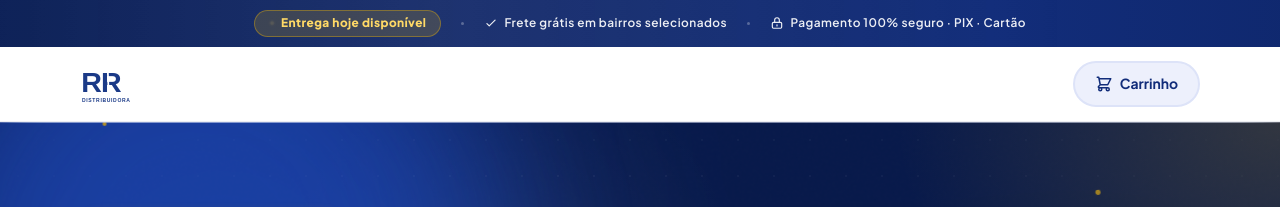
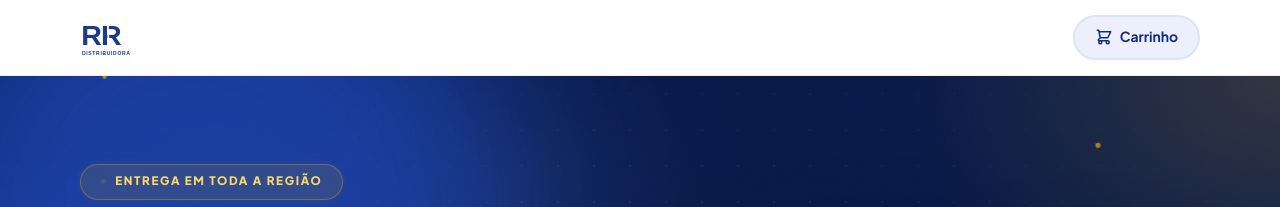
Before and after one commit to alphacred2025-tech/rr-distribuidora, a website: page index.html in a window 1280 px wide. Shown: the top 207 px of the page. Drawn offline with nearby package versions, Linux system fonts and the light colour scheme.

Commit message:
remove: announcement bar removida do topo do site

```diff
--- a/index.html
+++ b/index.html
@@ -11,25 +11,6 @@
 </head>
 <body data-page="index">
 
-  <!-- ═══ ANNOUNCEMENT BAR ══════════════════════════════════════ -->
-  <div class="announcement-bar">
-    <div class="announcement-bar__inner">
-      <div class="announcement-bar__pulse">
-        <span class="announcement-bar__dot"></span>
-        Entrega hoje disponível
-      </div>
-      <span class="announcement-bar__sep"></span>
-      <div class="announcement-bar__item">
-        <svg width="14" height="14" fill="none" viewBox="0 0 24 24" stroke="currentColor"><path stroke-linecap="round" stroke-linejoin="round" stroke-width="2" d="M5 13l4 4L19 7"/></svg>
-        Frete grátis em bairros selecionados
-      </div>
-      <span class="announcement-bar__sep"></span>
-      <div class="announcement-bar__item">
-        <svg width="14" height="14" fill="none" viewBox="0 0 24 24" stroke="currentColor"><path stroke-linecap="round" stroke-linejoin="round" stroke-width="2" d="M12 15v2m-6 4h12a2 2 0 002-2v-6a2 2 0 00-2-2H6a2 2 0 00-2 2v6a2 2 0 002 2zm10-10V7a4 4 0 00-8 0v4h8z"/></svg>
-        Pagamento 100% seguro · PIX · Cartão
-      </div>
-    </div>
-  </div>
 
   <!-- ═══ HEADER ═══════════════════════════════════════════════ -->
   <header class="header" id="header">
```
